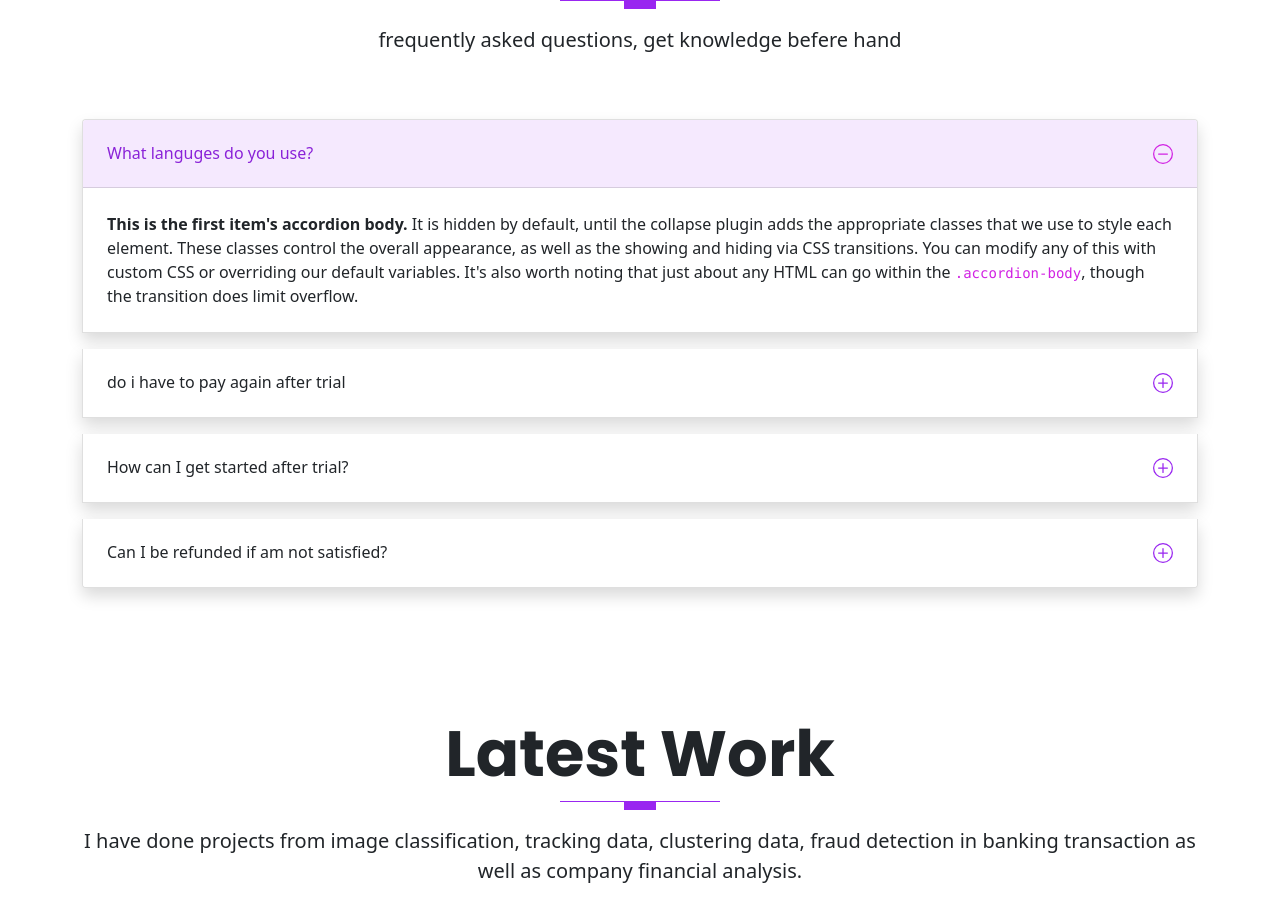
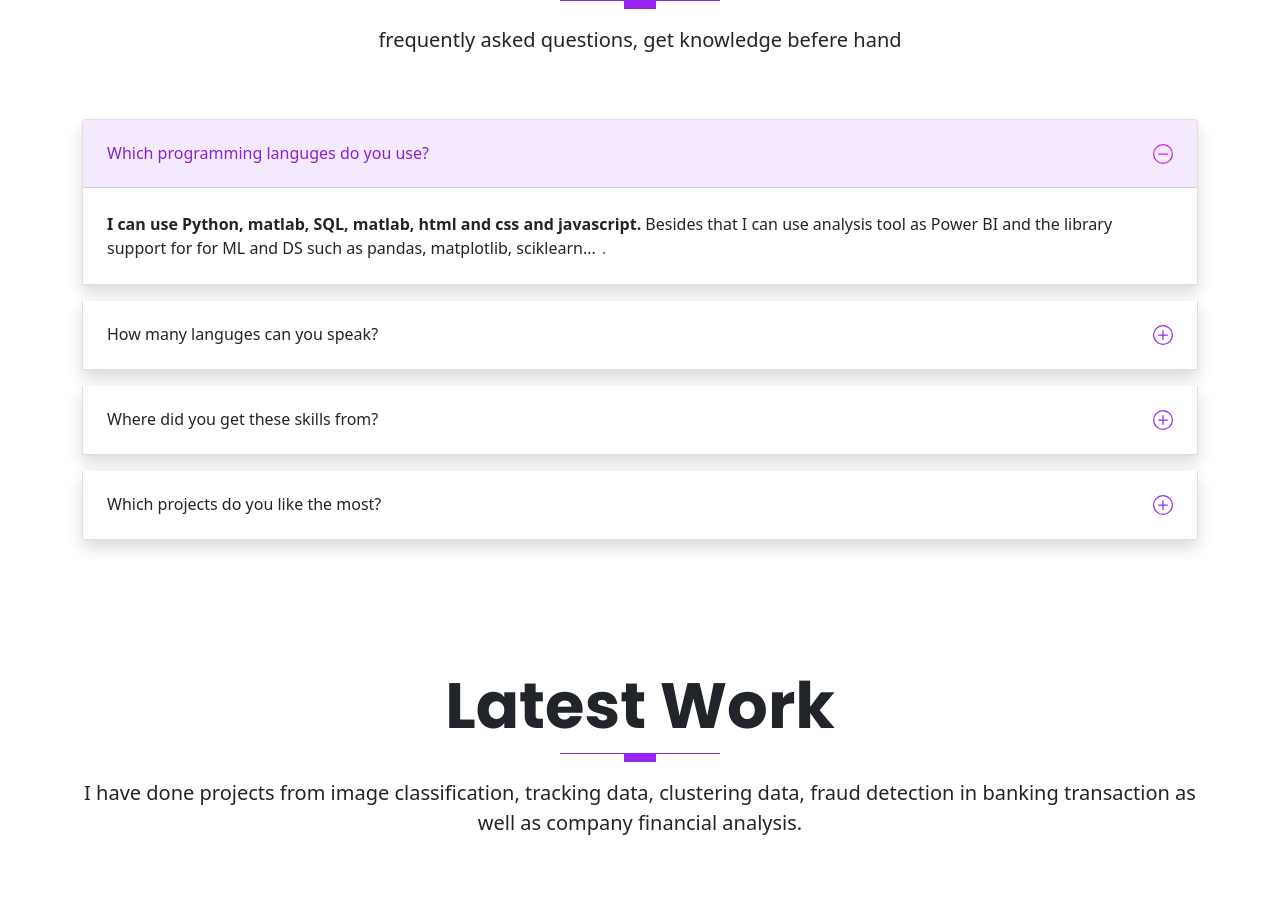
Before and after one commit to DueMinh/Porfolio-website, a website: page index.html in a window 1280 px wide. Shown: the part 4980-5895 px from the top of the page. Drawn offline with nearby package versions, Linux system fonts and the light colour scheme; files that its build step writes are made by us from their sources.

Commit message:
update code question

```diff
--- a/index.html
+++ b/index.html
@@ -349,12 +349,13 @@
           <div class="accordion-item shadow mb-3">
             <h2 class="accordion-header" id="headingOne">
               <button class="accordion-button" type="button" data-bs-toggle="collapse" data-bs-target="#collapseOne" aria-expanded="true" aria-controls="collapseOne">
-                What languges do you use?
+                Which programming languges do you use?
               </button>
             </h2>
             <div id="collapseOne" class="accordion-collapse collapse show" aria-labelledby="headingOne" data-bs-parent="#accordionExample">
               <div class="accordion-body">
-                <strong>This is the first item's accordion body.</strong> It is hidden by default, until the collapse plugin adds the appropriate classes that we use to style each element. These classes control the overall appearance, as well as the showing and hiding via CSS transitions. You can modify any of this with custom CSS or overriding our default variables. It's also worth noting that just about any HTML can go within the <code>.accordion-body</code>, though the transition does limit overflow.
+                <strong>I can use Python, matlab, SQL, matlab, html and css and javascript.</strong>  Besides that I can use analysis tool as Power BI and the library support for
+                for ML and DS such as pandas, matplotlib, sciklearn... <code>.</code>
               </div>
             </div>
           </div>
@@ -362,12 +363,12 @@
           <div class="accordion-item shadow mb-3">
             <h2 class="accordion-header" id="headingTwo">
               <button class="accordion-button collapsed" type="button" data-bs-toggle="collapse" data-bs-target="#collapseTwo" aria-expanded="false" aria-controls="collapseTwo">
-                do i have to pay again after trial
+                How many languges can you speak?
               </button>
             </h2>
             <div id="collapseTwo" class="accordion-collapse collapse" aria-labelledby="headingTwo" data-bs-parent="#accordionExample">
               <div class="accordion-body">
-                <strong>This is the second item's accordion body.</strong> It is hidden by default, until the collapse plugin adds the appropriate classes that we use to style each element. These classes control the overall appearance, as well as the showing and hiding via CSS transitions. You can modify any of this with custom CSS or overriding our default variables. It's also worth noting that just about any HTML can go within the <code>.accordion-body</code>, though the transition does limit overflow.
+                <strong>I can speak fluently 3 languges: Vietnameses, French and English.</strong> <code>.accordion-body</code>
               </div>
             </div>
           </div>
@@ -375,12 +376,12 @@
           <div class="accordion-item shadow mb-3">
             <h2 class="accordion-header" id="headingThree">
               <button class="accordion-button collapsed" type="button" data-bs-toggle="collapse" data-bs-target="#collapseThree" aria-expanded="false" aria-controls="collapseThree">
-            How can I get started after trial?
+            Where did you get these skills from?
               </button>
             </h2>
             <div id="collapseThree" class="accordion-collapse collapse" aria-labelledby="headingThree" data-bs-parent="#accordionExample">
               <div class="accordion-body">
-                <strong>This is the third item's accordion body.</strong> It is hidden by default, until the collapse plugin adds the appropriate classes that we use to style each element. These classes control the overall appearance, as well as the showing and hiding via CSS transitions. You can modify any of this with custom CSS or overriding our default variables. It's also worth noting that just about any HTML can go within the <code>.accordion-body</code>, though the transition does limit overflow.
+                <strong>With strong back ground in math and physics, I have found my passion in data world.</strong>Through my P.hD, I have been doing image segmentation, data clustering. I did Deep Learning online course from Andrew Ng. The fascinating course and well design course makes me more enthousiastic about data science and analysis.<code>.accordion-body</code>
               </div>
             </div>
           </div>
@@ -388,7 +389,7 @@
           <div class="accordion-item shadow mb-3">
             <h2 class="accordion-header" id="headingFour">
               <button class="accordion-button collapsed" type="button" data-bs-toggle="collapse" data-bs-target="#collapseFour" aria-expanded="false" aria-controls="collapseFour">
-                Can I be refunded if am not satisfied?
+                Which projects do you like the most?
               </button>
             </h2>
             <div id="collapseFour" class="accordion-collapse collapse" aria-labelledby="headingFour" data-bs-parent="#accordionExample">
```
Also changed, not shown: images/portfolio/portfolio-3.jpg.
